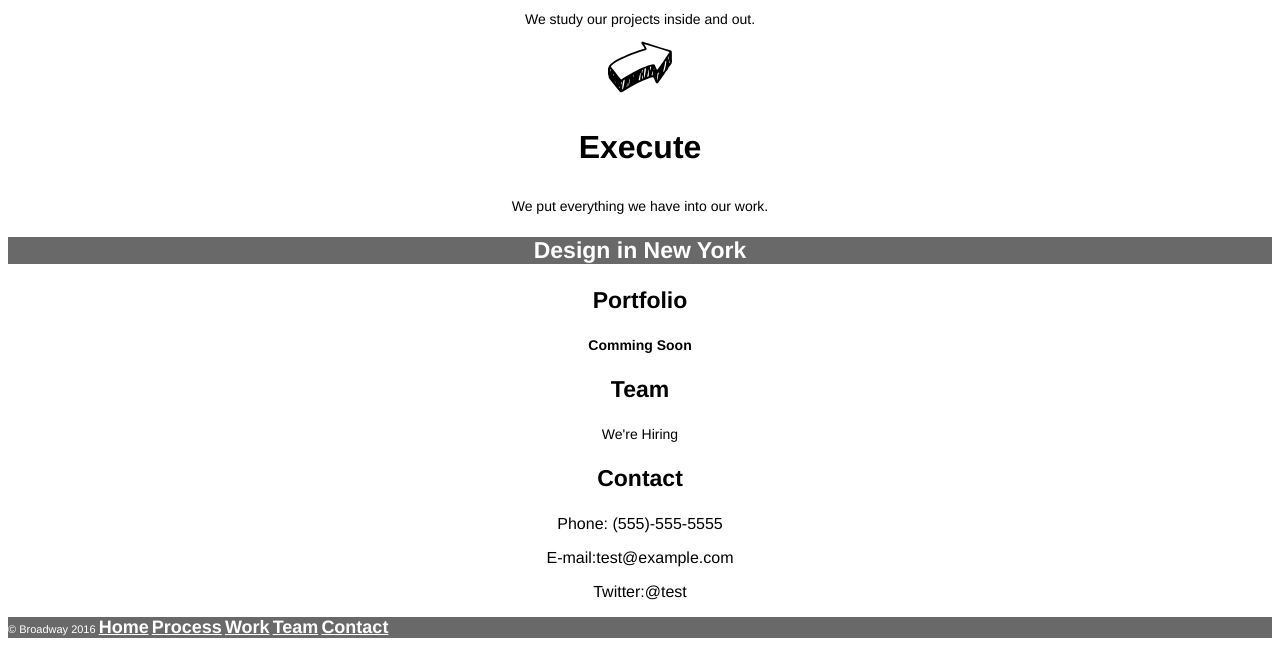
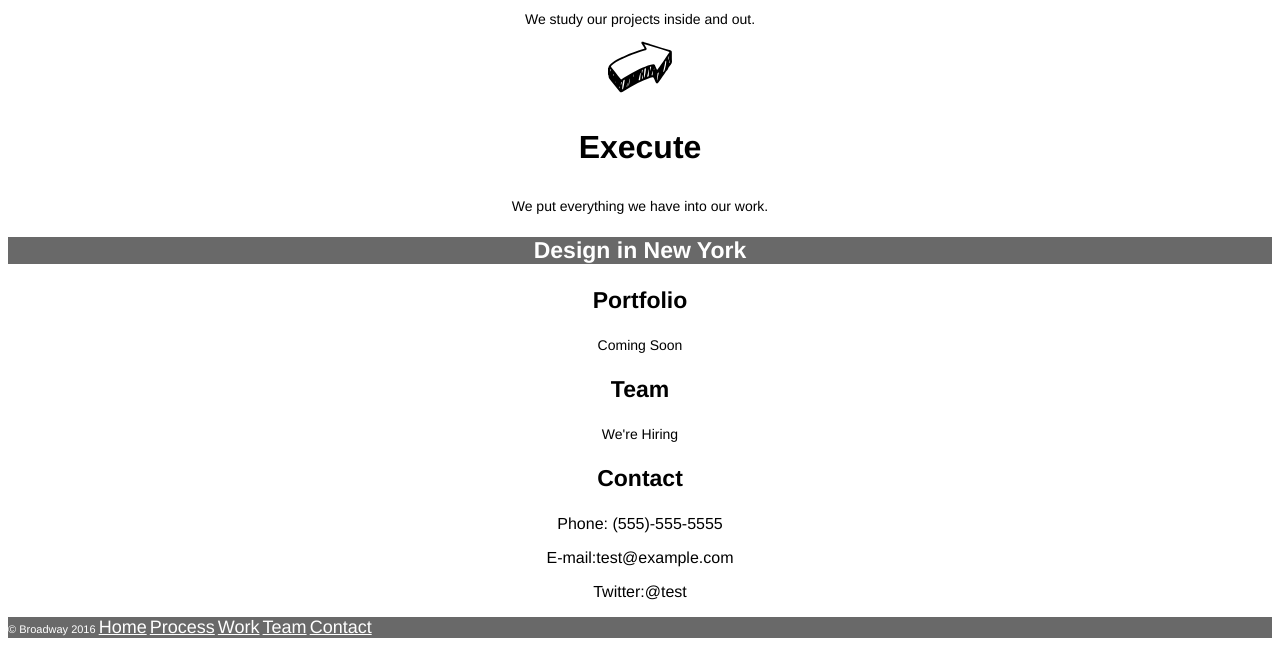
Before and after one commit to jwashi01/BroadwayDesign, a plain HTML site: page index.html in a window 1280 px wide. Shown: the part 719-1368 px from the top of the page. Drawn offline with Linux system fonts and the light colour scheme.

Commit message:
Updated Project

```diff
--- a/index.html
+++ b/index.html
@@ -48,7 +48,7 @@
 
     <div id="work">
       <h3 class="workportfolio"> Portfolio </p>
-      <p class="comingsoon"> Comming Soon</p>
+      <p class="comingsoon"> Coming Soon</p>
     </div>
 
       <!--Team Section-->
--- a/resources/css/style.css
+++ b/resources/css/style.css
@@ -3,7 +3,7 @@ html {
   text-align:center;
 }
 
-            /*Broadway Design - Page Header/Site Navigation*/
+                /*Broadway Design - Page Header/Site Navigation*/
 .navigation1 li {
   list-style-type: none;
   margin-bottom:12px;
@@ -18,16 +18,13 @@ html {
 
 #top {
   background-color:dimgray;
-  background-image: url ("../../resources/images/the-flatiron-building.png");
-  color: white;
-
+  /*Add Background image*/
 }
 
 .design {
   font-size:70px;
   font-weight:bold;
   color:white;
-  background-image:url();
 }
               /* <!--Process Section--> */
 
@@ -63,14 +60,15 @@ html {
   font-size:14px;
 }
 
-          /*Change background to image file */
+
 .DesignNYC {
   font-size:23px;
   font-weight:bold;
   color:white;
   background-color:dimgray;
+  /*Add background-image:*/
 }
-           /*Portfolio Section*/
+            /*Portfolio Section*/
 .workportfolio {
   font-size:23px;
   font-weight:bold;
@@ -78,6 +76,7 @@ html {
 
 .comingsoon {
   font-size:14px;
+  font-weight: normal;
 }
 
             /*Team Section*/
@@ -91,7 +90,7 @@ html {
   font-size:14px;
 }
 
-   /*Contact Section*/
+          /*Contact Section*/
 
 .contactheader {
   font-size:23px;
@@ -104,7 +103,7 @@ html {
   font-size:14px;
 }
 
-  /* Footer Section */
+        /* Footer Section */
 
 footer {
   background-color:dimgray;
@@ -118,6 +117,6 @@ footer {
 
 .homelink {
   color:white;
-  font-weight:bold;
+  font-weight:normal;
   font-size: 18px;
 }
```
Also changed, not shown: resources/images/the_flatironbuilding.jpg (added).
